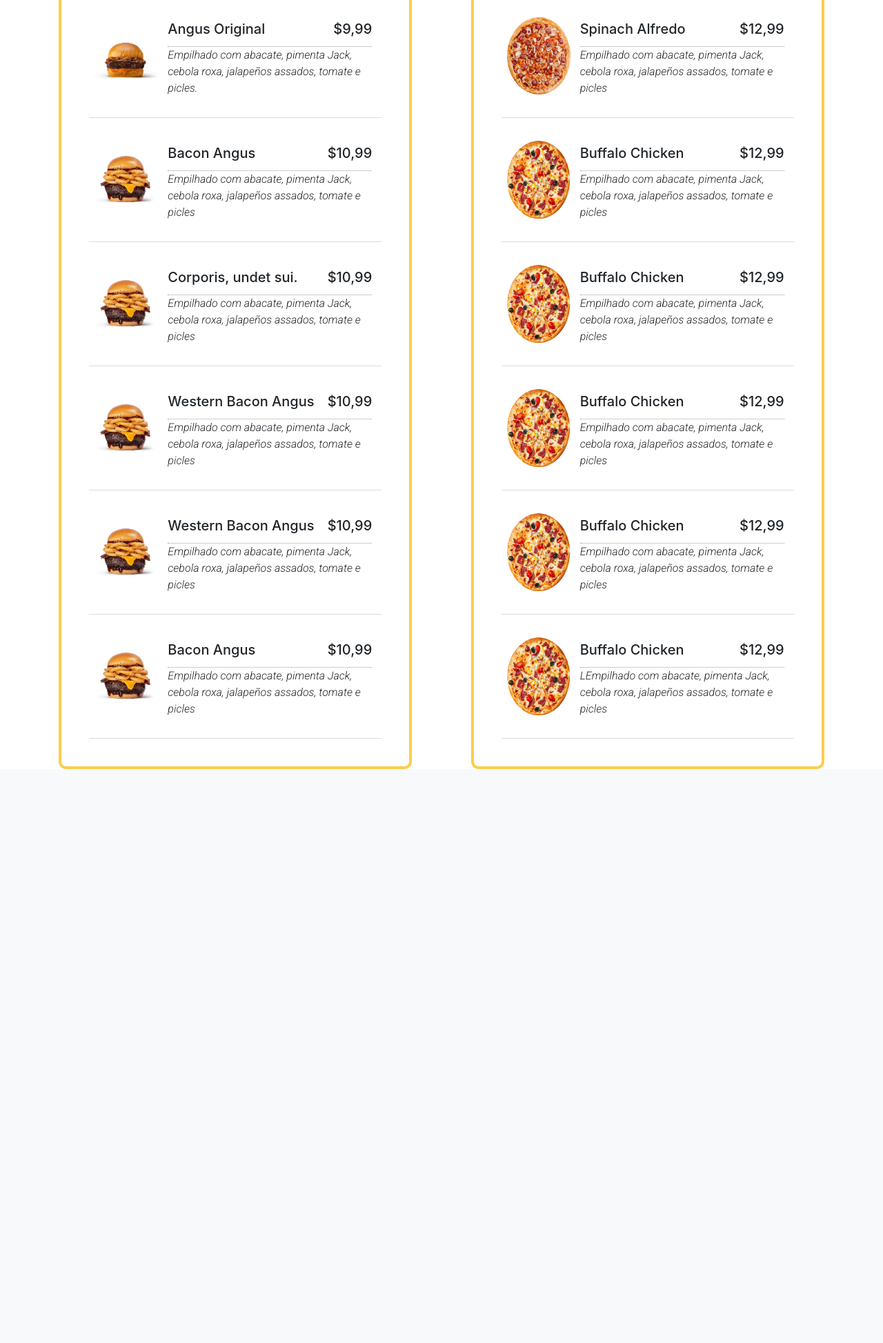
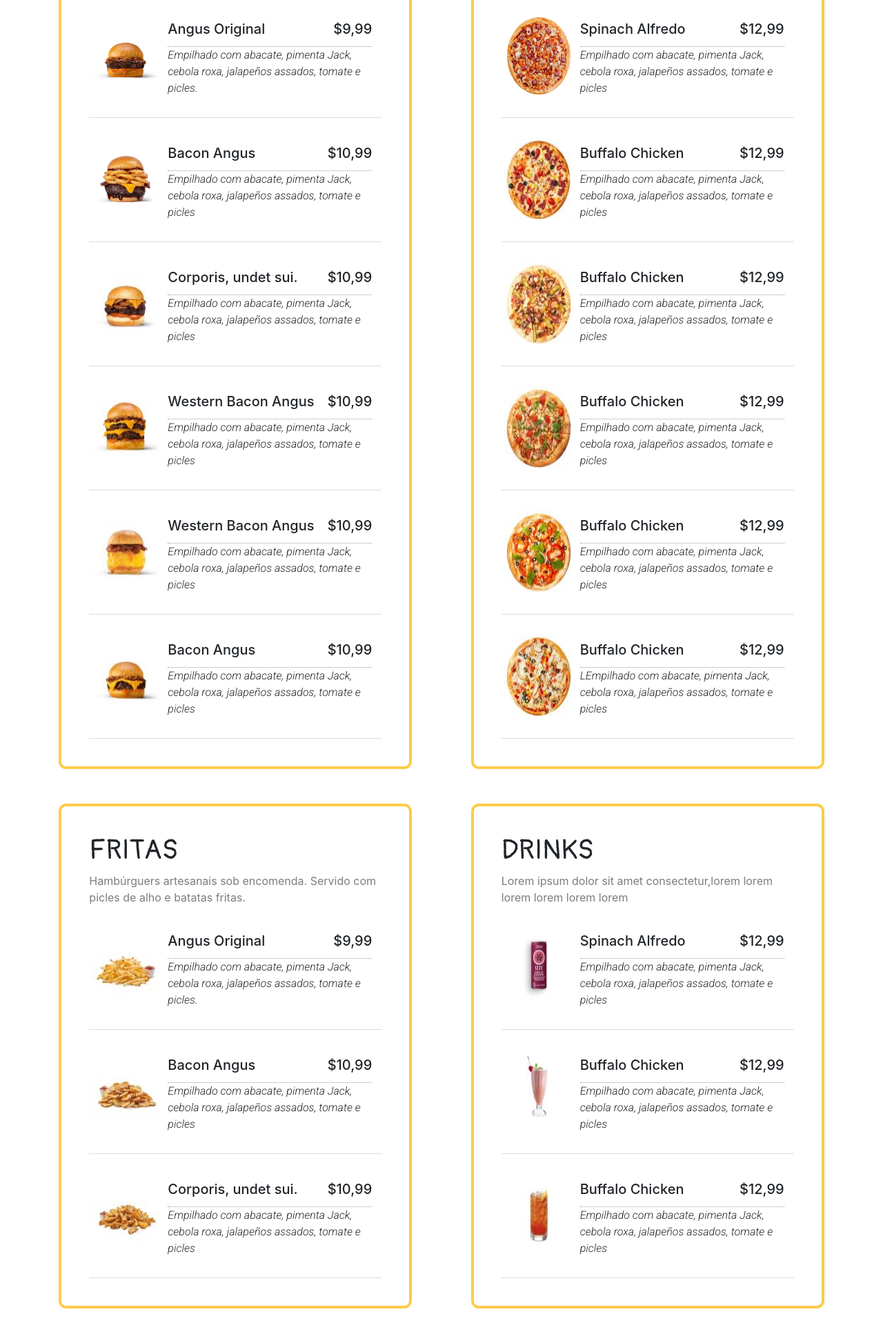
Before and after one commit to ricardo55991/StreetFood, a PHP site: page /pages/cardapio.html in a window 1280 px wide. Shown: the part 248-2195 px from the top of the page at 69% size. Before the commit the page ends 1363 px from the top, so only its background shows below. Run offline with PHP 8.4, Linux system fonts and the light colour scheme; some libraries are stand-ins or nearby versions.

Commit message:
Adicionado fritas e drinks ao cardapio

```diff
--- a/pages/cardapio.html
+++ b/pages/cardapio.html
@@ -79,7 +79,7 @@
                         </div>
                     </div>
                     <div class="card-1">
-                        <img src="/assets/burger11.jpg" alt="..." class="img-thumb">
+                        <img src="/assets/burger20-100x100.jpg" alt="..." class="img-thumb">
                         <div class="flex-card">
                             <div class="titulo">
                                 <h5> Corporis, undet sui.</h5>
@@ -91,7 +91,7 @@
                         </div>
                     </div>
                     <div class="card-1">
-                        <img src="/assets/burger11.jpg" alt="..." class="img-thumb">
+                        <img src="/assets/burger17-100x100.jpg" alt="..." class="img-thumb">
                         <div class="flex-card">
                             <div class="titulo">
                                 <h5>Western Bacon Angus</h5>
@@ -103,7 +103,7 @@
                         </div>
                     </div>
                     <div class="card-1">
-                        <img src="/assets/burger11.jpg" alt="..." class="img-thumb">
+                        <img src="/assets/burger12-100x100.jpg" alt="..." class="img-thumb">
                         <div class="flex-card">
                             <div class="titulo">
                                 <h5>Western Bacon Angus</h5>
@@ -115,7 +115,7 @@
                         </div>
                     </div>
                     <div class="card-1">
-                        <img src="/assets/burger11.jpg" alt="..." class="img-thumb">
+                        <img src="/assets/burger16-100x100.jpg" alt="..." class="img-thumb">
                         <div class="flex-card">
                             <div class="titulo">
                                 <h5> Bacon Angus</h5>
@@ -148,7 +148,7 @@
                         </div>
                     </div>
                     <div class="card-1 card-pizza">
-                        <img src="/assets/new-pizza9.jpg" alt="..." class="img-thumb">
+                        <img src="/assets/new-pizza9-100x100.jpg" alt="..." class="img-thumb">
                         <div class="flex-card">
                             <div class="titulo">
                                 <h5> Buffalo Chicken </h5>
@@ -160,7 +160,7 @@
                         </div>
                     </div>
                     <div class="card-1 card-pizza">
-                        <img src="/assets/new-pizza9.jpg" alt="..." class="img-thumb">
+                        <img src="/assets/new-pizza7-100x100.jpg" alt="..." class="img-thumb">
                         <div class="flex-card">
                             <div class="titulo">
                                 <h5> Buffalo Chicken </h5>
@@ -172,7 +172,7 @@
                         </div>
                     </div>
                     <div class="card-1 card-pizza">
-                        <img src="/assets/new-pizza9.jpg" alt="..." class="img-thumb">
+                        <img src="/assets/new-pizza4-100x100.jpg" alt="..." class="img-thumb">
                         <div class="flex-card">
                             <div class="titulo">
                                 <h5> Buffalo Chicken </h5>
@@ -184,7 +184,7 @@
                         </div>
                     </div>
                     <div class="card-1 card-pizza">
-                        <img src="/assets/new-pizza9.jpg" alt="..." class="img-thumb">
+                        <img src="/assets/new-pizza1-100x100.jpg" alt="..." class="img-thumb">
                         <div class="flex-card">
                             <div class="titulo">
                                 <h5> Buffalo Chicken </h5>
@@ -196,7 +196,7 @@
                         </div>
                     </div>
                     <div class="card-1 card-pizza">
-                        <img src="/assets/new-pizza9.jpg" alt="..." class="img-thumb">
+                        <img src="/assets/new-pizza5-100x100.jpg" alt="..." class="img-thumb">
                         <div class="flex-card">
                             <div class="titulo">
                                 <h5> Buffalo Chicken </h5>
@@ -210,6 +210,99 @@
             </div>
         </div>
         <!--PIZZA-->
+    </div>
+    <div class="conteiner">
+        <div class="cards">
+            <!--SALADA E FRITAS-->
+            <h1>FRITAS</h1>
+            <div class="contents">
+                <P id="descricao">Hambúrguers artesanais sob encomenda.  Servido com picles de alho e batatas fritas.</P>
+                    <div class="card-1">
+                        <img src="/assets/side5-11-100x100.jpg" alt="..." class="img-thumb">
+                        <div class="flex-card">
+                            <div class="titulo">
+                                <h5>Angus Original</h5>
+                                <h6>$9,99</h6>
+                            </div>
+                            <div class="content-card">
+                                <p>Empilhado com abacate, pimenta Jack, cebola roxa, jalapeños assados, tomate e picles.
+                                </p>
+                            </div>
+                        </div>
+                    </div>
+                    <div class="card-1">
+                        <img src="/assets/side6-11-100x100.jpg" alt="..." class="img-thumb">
+                        <div class="flex-card">
+                            <div class="titulo">
+                                <h5>Bacon Angus</h5>
+                                <h6>$10,99</h6>
+                            </div>
+                            <div class="content-card">
+                                <p>Empilhado com abacate, pimenta Jack, cebola roxa, jalapeños assados, tomate e picles </p>
+                            </div>
+                        </div>
+                    </div>
+                    <div class="card-1">
+                        <img src="/assets/side4-11-100x100.jpg" alt="..." class="img-thumb">
+                        <div class="flex-card">
+                            <div class="titulo">
+                                <h5> Corporis, undet sui.</h5>
+                                <h6>$10,99</h6>
+                            </div>
+                            <div class="content-card">
+                                <p>Empilhado com abacate, pimenta Jack, cebola roxa, jalapeños assados, tomate e picles </p>
+                            </div>
+                        </div>
+                    </div>
+            </div>
+        </div>
+        <!--SALADA-->
+
+        <!--DRINKS-->
+        <div class="cards">
+            <h1>DRINKS</h1>
+            <div class="contents">
+                <P id="descricao">Lorem ipsum dolor sit amet consectetur,lorem lorem lorem lorem lorem lorem</P>
+                    <div class="card-1 card-pizza">
+                        <img src="/assets/drinks4-100x100.jpg" alt="..." class="img-thumb">
+                        <div class="flex-card">
+                            <div class="titulo">
+                                <h5> Spinach Alfredo </h5>
+                                <h6>$12,99</h6>
+                            </div>
+                            <div class="content-card">
+                                <p>Empilhado com abacate, pimenta Jack, cebola roxa, jalapeños assados, tomate e picles  </p>
+                            </div>
+                        </div>
+                    </div>
+                    <div class="card-1 card-pizza">
+                        <img src="/assets/drinks2-100x100.jpg" alt="..." class="img-thumb">
+                        <div class="flex-card">
+                            <div class="titulo">
+                                <h5> Buffalo Chicken </h5>
+                                <h6>$12,99</h6>
+                            </div>
+                            <div class="content-card">
+                                <p>Empilhado com abacate, pimenta Jack, cebola roxa, jalapeños assados, tomate e picles  </p>
+                            </div>
+                        </div>
+                    </div>
+
+                    <div class="card-1 card-pizza">
+                        <img src="/assets/drinks1-100x100.jpg" alt="..." class="img-thumb">
+                        <div class="flex-card">
+                            <div class="titulo">
+                                <h5> Buffalo Chicken </h5>
+                                <h6>$12,99</h6>
+                            </div>
+                            <div class="content-card">
+                                <p>Empilhado com abacate, pimenta Jack, cebola roxa, jalapeños assados, tomate e picles </p>
+                            </div>
+                        </div>
+                    </div>
+            </div>
+        </div>
+        <!--DRINKS-->
 
     </div>
         <!--Cards-->
--- a/styles/cardapio.css
+++ b/styles/cardapio.css
@@ -1,5 +1,3 @@
-
-
 .container-menu-itens{
     top: 8%;
 }
@@ -14,7 +12,7 @@
     flex-direction: row;
     justify-content:space-evenly;
     align-items: center;
-
+    margin-bottom: 50px;
 }
 
 .flex-card{
```
Also changed, not shown: assets/burger12-100x100.jpg (added), assets/burger16-100x100.jpg (added), assets/burger17-100x100.jpg (added), assets/burger20-100x100.jpg (added), assets/drinks1-100x100.jpg (added), assets/drinks2-100x100.jpg (added), assets/drinks4-100x100.jpg (added), assets/new-pizza1-100x100.jpg (added), assets/new-pizza4-100x100.jpg (added), assets/new-pizza5-100x100.jpg (added), assets/new-pizza7-100x100.jpg (added), assets/new-pizza9-100x100.jpg (added), assets/salad1-100x100.jpg (added), assets/side4-11-100x100.jpg (added), 2 more files.
